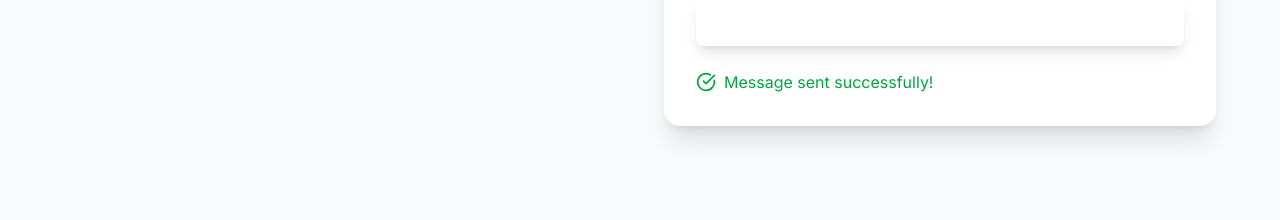
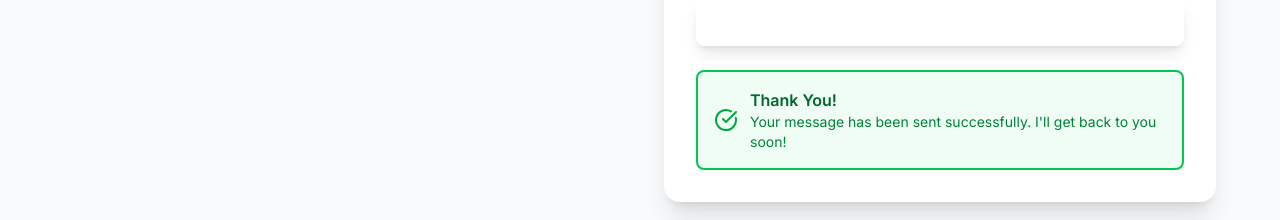
Before and after one commit to arfprince/portfolio, a Next.js app: page / in a window 1280 px wide. Both pictures are taken after typing "Sample", "name@example.com", "Sample" into the empty fields and a click on the button "Send Message". Shown: the part 6746-6966 px from the top of the page. Built offline with nearby package versions, Linux system fonts and the light colour scheme; no server answers.

Commit message:
updated email send

```diff
--- a/components/Contact.tsx
+++ b/components/Contact.tsx
@@ -24,17 +24,15 @@ const Contact = () => {
     e.preventDefault();
     setIsSubmitting(true);
     setSubmitStatus('idle');
-
     try {
       // Send email using EmailJS
       await emailjs.send(
         'service_1bi7evh',
         'template_c1ztwnf',
         {
-          from_name: formData.name,
-          from_email: formData.email,
+          name: formData.name,
+          email: formData.email,
           message: formData.message,
-          to_name: personalInfo.name,
         },
         '-kbv8BZvWkiCvz539'
       );
@@ -256,7 +254,7 @@ const Contact = () => {
                   disabled={isSubmitting}
                   whileHover={{ scale: isSubmitting ? 1 : 1.02 }}
                   whileTap={{ scale: isSubmitting ? 1 : 0.98 }}
-                  className="w-full px-6 py-3 bg-gradient-to-r from-primary-600 to-primary-500 text-white rounded-lg font-medium shadow-lg hover:shadow-xl transition-all duration-200 disabled:opacity-50 disabled:cursor-not-allowed flex items-center justify-center gap-2"
+                  className="w-full px-6 py-3 bg-gradient-to-r from-primary-600 to-primary-500 text-white rounded-lg font-medium shadow-lg hover:shadow-xl transition-all duration-200 disabled:opacity-50 disabled:cursor-not-allowed flex items-center justify-center gap-2 cursor-pointer"
                 >
                   {isSubmitting ? (
                     <>
@@ -274,23 +272,54 @@ const Contact = () => {
                 {/* Status Messages */}
                 {submitStatus === 'success' && (
                   <motion.div
-                    initial={{ opacity: 0, y: 10 }}
-                    animate={{ opacity: 1, y: 0 }}
-                    className="flex items-center gap-2 text-green-600 dark:text-green-400"
+                    initial={{ opacity: 0, scale: 0.8, y: 10 }}
+                    animate={{ opacity: 1, scale: 1, y: 0 }}
+                    exit={{ opacity: 0, scale: 0.8 }}
+                    className="bg-green-50 dark:bg-green-900/20 border-2 border-green-500 rounded-lg p-4"
                   >
-                    <CheckCircle size={20} />
-                    <span>Message sent successfully!</span>
+                    <div className="flex items-center gap-3">
+                      <motion.div
+                        initial={{ scale: 0, rotate: -180 }}
+                        animate={{ scale: 1, rotate: 0 }}
+                        transition={{
+                          type: "spring",
+                          stiffness: 200,
+                          damping: 15,
+                          delay: 0.1
+                        }}
+                      >
+                        <CheckCircle size={24} className="text-green-600 dark:text-green-400" />
+                      </motion.div>
+                      <div>
+                        <h4 className="font-semibold text-green-800 dark:text-green-300">
+                          Thank You!
+                        </h4>
+                        <p className="text-sm text-green-700 dark:text-green-400">
+                          Your message has been sent successfully. I'll get back to you soon!
+                        </p>
+                      </div>
+                    </div>
                   </motion.div>
                 )}
 
                 {submitStatus === 'error' && (
                   <motion.div
-                    initial={{ opacity: 0, y: 10 }}
-                    animate={{ opacity: 1, y: 0 }}
-                    className="flex items-center gap-2 text-red-600 dark:text-red-400"
+                    initial={{ opacity: 0, scale: 0.8, y: 10 }}
+                    animate={{ opacity: 1, scale: 1, y: 0 }}
+                    exit={{ opacity: 0, scale: 0.8 }}
+                    className="bg-red-50 dark:bg-red-900/20 border-2 border-red-500 rounded-lg p-4"
                   >
-                    <AlertCircle size={20} />
-                    <span>Failed to send message. Please try again.</span>
+                    <div className="flex items-center gap-3">
+                      <AlertCircle size={24} className="text-red-600 dark:text-red-400" />
+                      <div>
+                        <h4 className="font-semibold text-red-800 dark:text-red-300">
+                          Oops! Something went wrong
+                        </h4>
+                        <p className="text-sm text-red-700 dark:text-red-400">
+                          Failed to send message. Please try again or contact me directly.
+                        </p>
+                      </div>
+                    </div>
                   </motion.div>
                 )}
               </form>
```
